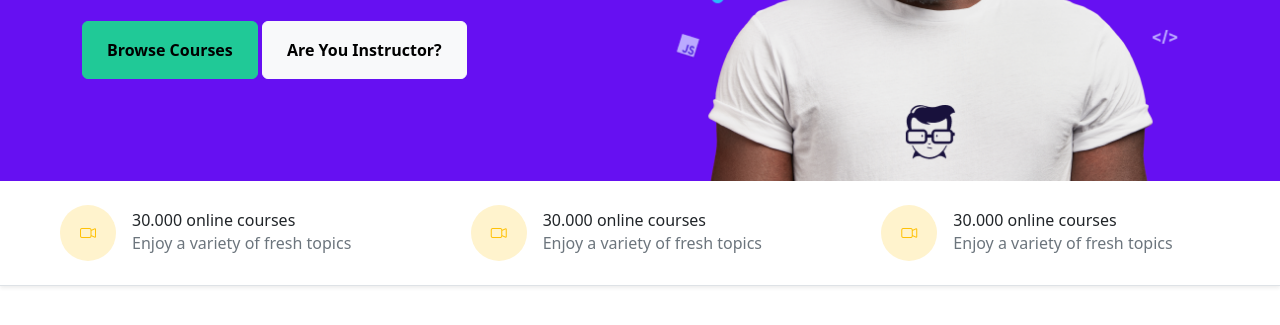
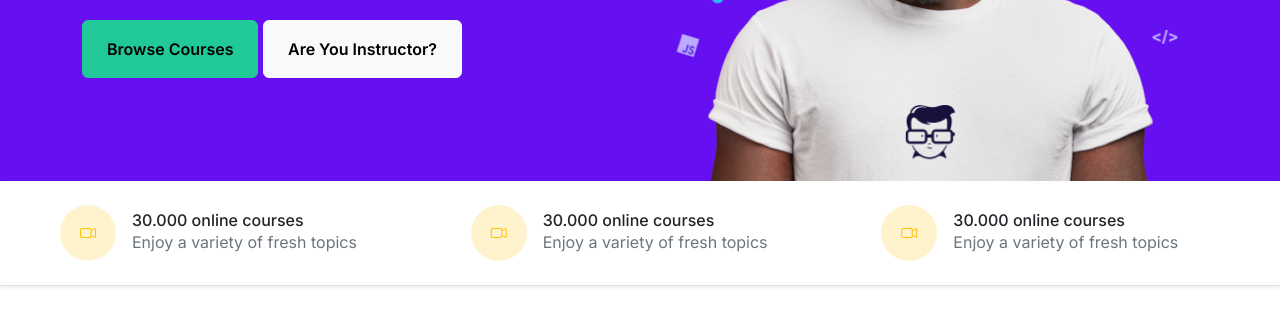
Before and after one commit to kaem0n/epicode-U2-W2-D4, a plain HTML site: page index.html in a window 1280 px wide. Shown: the part 279-604 px from the top of the page. Drawn offline with nearby package versions, Linux system fonts and the light colour scheme.

Commit message:
added correct font

```diff
--- a/assets/scss/custom.scss
+++ b/assets/scss/custom.scss
@@ -28,3 +28,11 @@ $theme-colors: map-merge($theme-colors, $custom-colors);
 
 // VANILLA BOOTSTRAP IMPORT
  @import './bootstrap.scss';
+
+// OTHER PROPERTIES
+
+@import url('https://fonts.googleapis.com/css2?family=Inter:wght@100;200;300;400;500;600;700;800;900&display=swap');
+
+body {
+    font-family: 'Inter', sans-serif;
+}
```
Also changed, not shown: assets/scss/custom.css, 1 other file.
